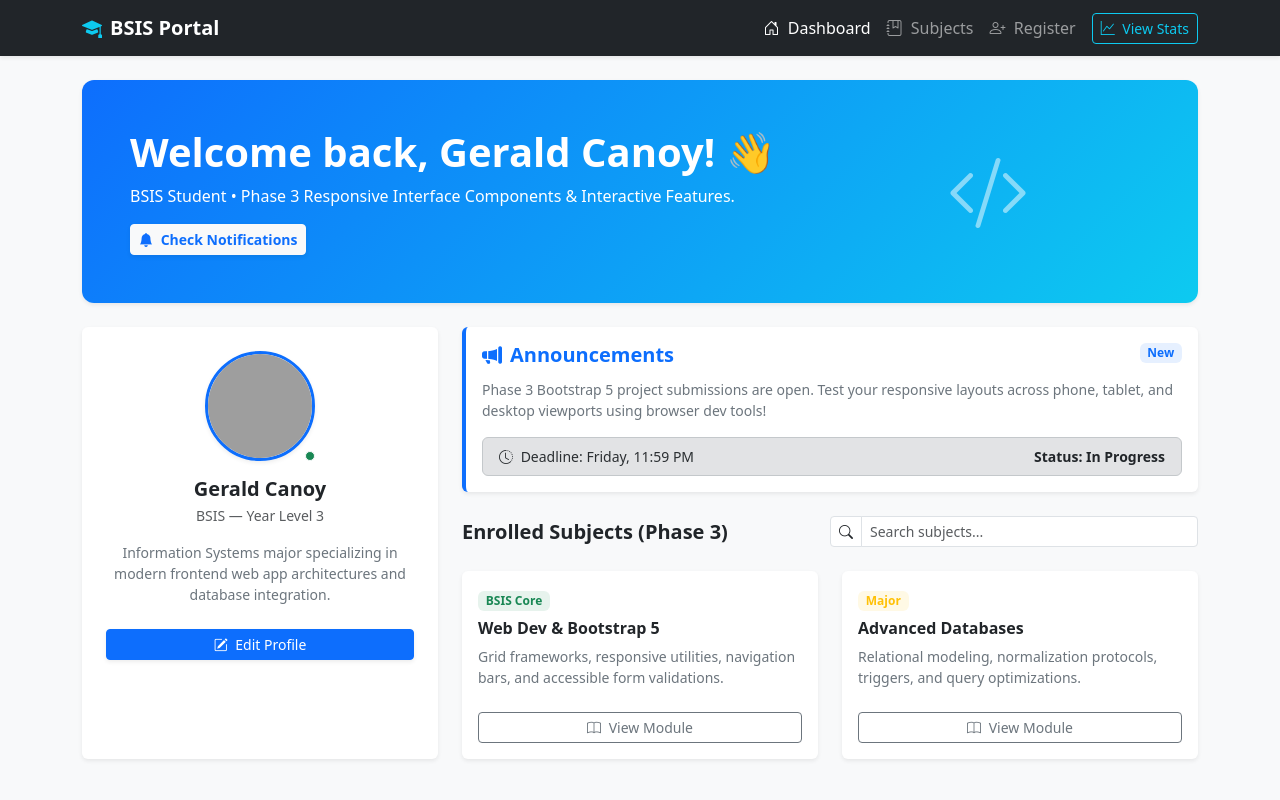
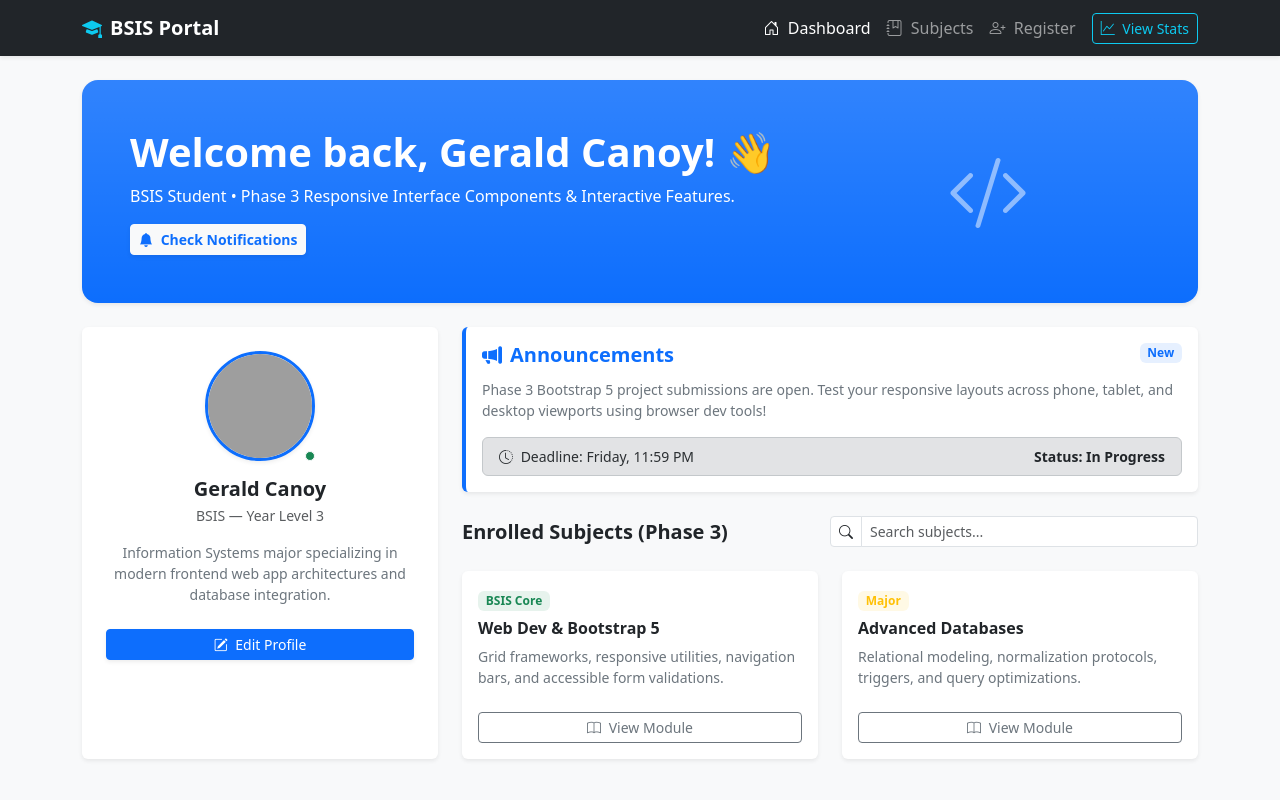
Before and after one commit to cherylmalaque-pixel/student-portal, a plain HTML site: page index.html in a window 1280 px wide. Shown: the top 800 px of the page. Drawn offline with nearby package versions, Linux system fonts and the light colour scheme; grey boxes are pictures that could not be loaded.

Commit message:
Add files via upload

```diff
--- a/index.html
+++ b/index.html
@@ -8,8 +8,6 @@
   <link href="https://cdn.jsdelivr.net/npm/bootstrap@5.3.3/dist/css/bootstrap.min.css" rel="stylesheet">
   <!-- Bootstrap Icons CDN -->
   <link rel="stylesheet" href="https://cdn.jsdelivr.net/npm/bootstrap-icons@1.11.3/font/bootstrap-icons.min.css">
-  <!-- Custom Stylesheet -->
-  <link rel="stylesheet" href="style.css">
 </head>
 <body class="bg-light">
 
@@ -38,8 +36,8 @@
   <!-- 2. Container & Grid-Based Dashboard Layout -->
   <main class="container my-4">
 
-    <!-- Hero Welcome Banner -->
-    <div class="p-4 p-md-5 mb-4 hero-section shadow-sm">
+    <!-- Hero Welcome Banner (Pure Bootstrap Classes) -->
+    <div class="p-4 p-md-5 mb-4 bg-primary bg-gradient text-white rounded-4 shadow-sm">
       <div class="row align-items-center">
         <div class="col-md-8">
           <h1 class="display-6 fw-bold">Welcome back, Gerald Canoy! 👋</h1>
@@ -79,7 +77,7 @@
       <div class="col-12 col-md-8">
         <div class="row g-4">
 
-          <!-- Announcements Card with Interactive Dismiss / Expand -->
+          <!-- Announcements Card -->
           <div class="col-12">
             <article class="card shadow-sm border-0 border-start border-primary border-4">
               <div class="card-body">
@@ -138,7 +136,7 @@
       </div>
     </div>
 
-    <!-- 4. Accessible Bootstrap Registration Form with Interactive Validation & Success Feedback -->
+    <!-- 4. Registration Form -->
     <section id="registration" class="row mt-5">
       <div class="col-lg-10 mx-auto">
         <div class="card shadow-sm border-0">
@@ -207,9 +205,7 @@
     </div>
   </footer>
 
-  <!-- ================= MODALS & TOASTS ================= -->
-
-  <!-- Edit Profile Modal -->
+  <!-- Modals -->
   <div class="modal fade" id="editProfileModal" tabindex="-1" aria-hidden="true">
     <div class="modal-dialog modal-dialog-centered">
       <div class="modal-content">
@@ -237,7 +233,6 @@
     </div>
   </div>
 
-  <!-- Quick Stats Modal -->
   <div class="modal fade" id="quickStatsModal" tabindex="-1" aria-hidden="true">
     <div class="modal-dialog modal-dialog-centered">
       <div class="modal-content">
@@ -265,7 +260,6 @@
     </div>
   </div>
 
-  <!-- Module Details Modal -->
   <div class="modal fade" id="moduleModal" tabindex="-1" aria-hidden="true">
     <div class="modal-dialog modal-dialog-centered">
       <div class="modal-content">
@@ -283,7 +277,7 @@
     </div>
   </div>
 
-  <!-- Bootstrap 5 JS Bundle CDN (Required for Modals, Toggler & Tooltips) -->
+  <!-- Bootstrap 5 JS Bundle CDN -->
   <script src="https://cdn.jsdelivr.net/npm/bootstrap@5.3.3/dist/js/bootstrap.bundle.min.js"></script>
   <!-- Custom JavaScript File -->
   <script src="js.js"></script>
```
